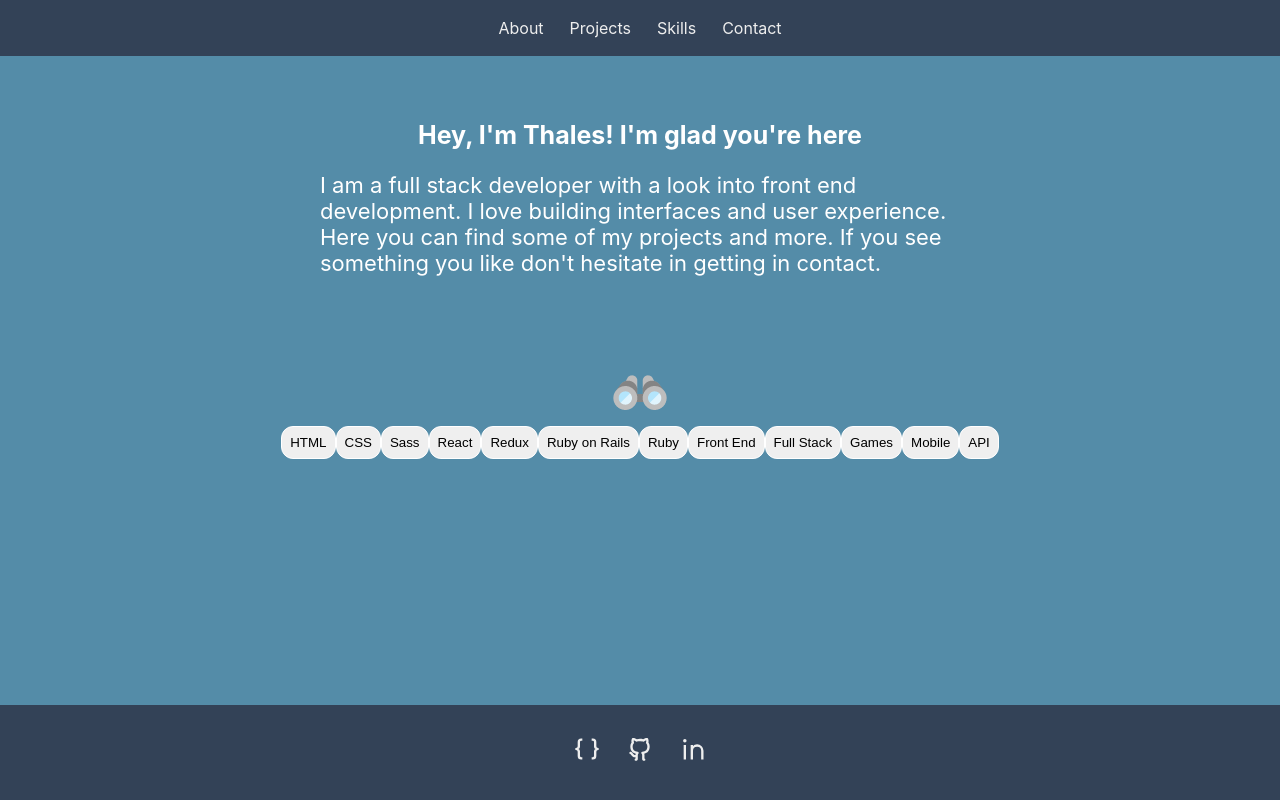
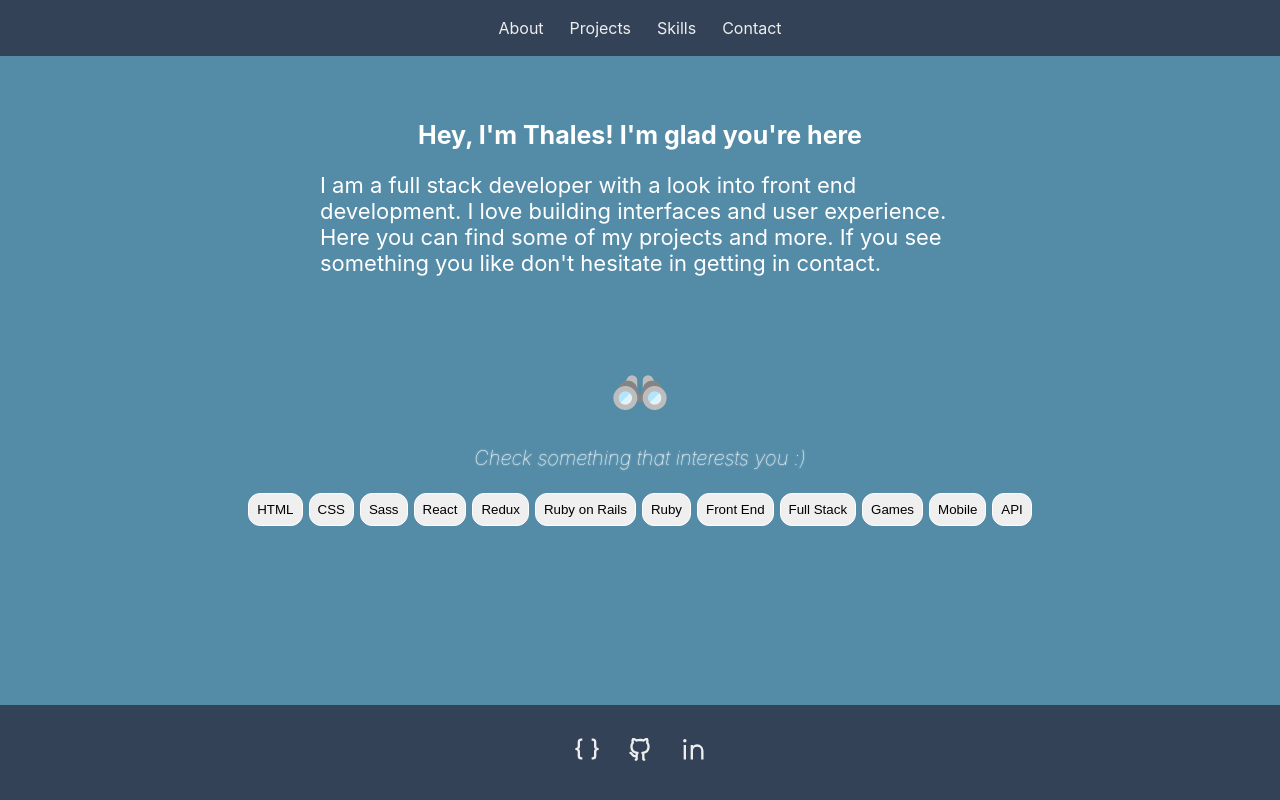
Before and after one commit to thneves/Thales-Next, a Next.js app: page /home in a window 1280 px wide. Built offline with nearby package versions, Linux system fonts and the light colour scheme.

Commit message:
Add animation to tags

```diff
--- a/components/Search.tsx
+++ b/components/Search.tsx
@@ -4,6 +4,7 @@ import Image from "next/image"
 import { motion } from "framer-motion";
 import { tags } from "../constants/tags";
 import SearchImg from "../public/search.png";
+import { animate } from "tsparticles";
 
 
 const SearchBox = styled.div`
@@ -16,6 +17,7 @@ const SearchBox = styled.div`
 
 const Tags = styled(motion.button)`
   padding: 8px;
+  margin: 3px;
   border: 1px solid white;
   border-radius: 12px;
 `
@@ -25,18 +27,36 @@ const StyledDivTags = styled.div`
   margin: 0 auto;
 `
 
+const SearchText = styled(motion.p)`
+  font-size: 20px;
+  font-weight: lighter;
+  font-style: italic;
+  color: white;
+  text-shadow: 0px 0px 2px rgb(255, 255, 255);
+
+`
+
 const Search = () => {
 
   const [tag, setTag] = useState("");
 
   return (
     <SearchBox>
-    <Image src={SearchImg} alt="binocru" width={64} height={64} layout="fixed" />
-        <StyledDivTags>
+      <Image src={SearchImg} alt="binocru" width={64} height={64} layout="fixed" />
+      <SearchText
+        initial={{ x: -50 }}
+        animate={{ x: 0 }}
+        transition={{ duration: 2}}
+      >Check something that interests you :)</SearchText>
+      <StyledDivTags>
         {tags.map(item => {
-        return <Tags>{item}</Tags>
-      })}
-    </StyledDivTags>
+        return <Tags
+          initial={{ x: 50 }}
+          animate={{ x: 0 }}
+          transition={{ duration: 0.8, repeat: 1 }}
+          >{item}</Tags>
+        })}
+      </StyledDivTags>
     </SearchBox>
   )
 }
```
